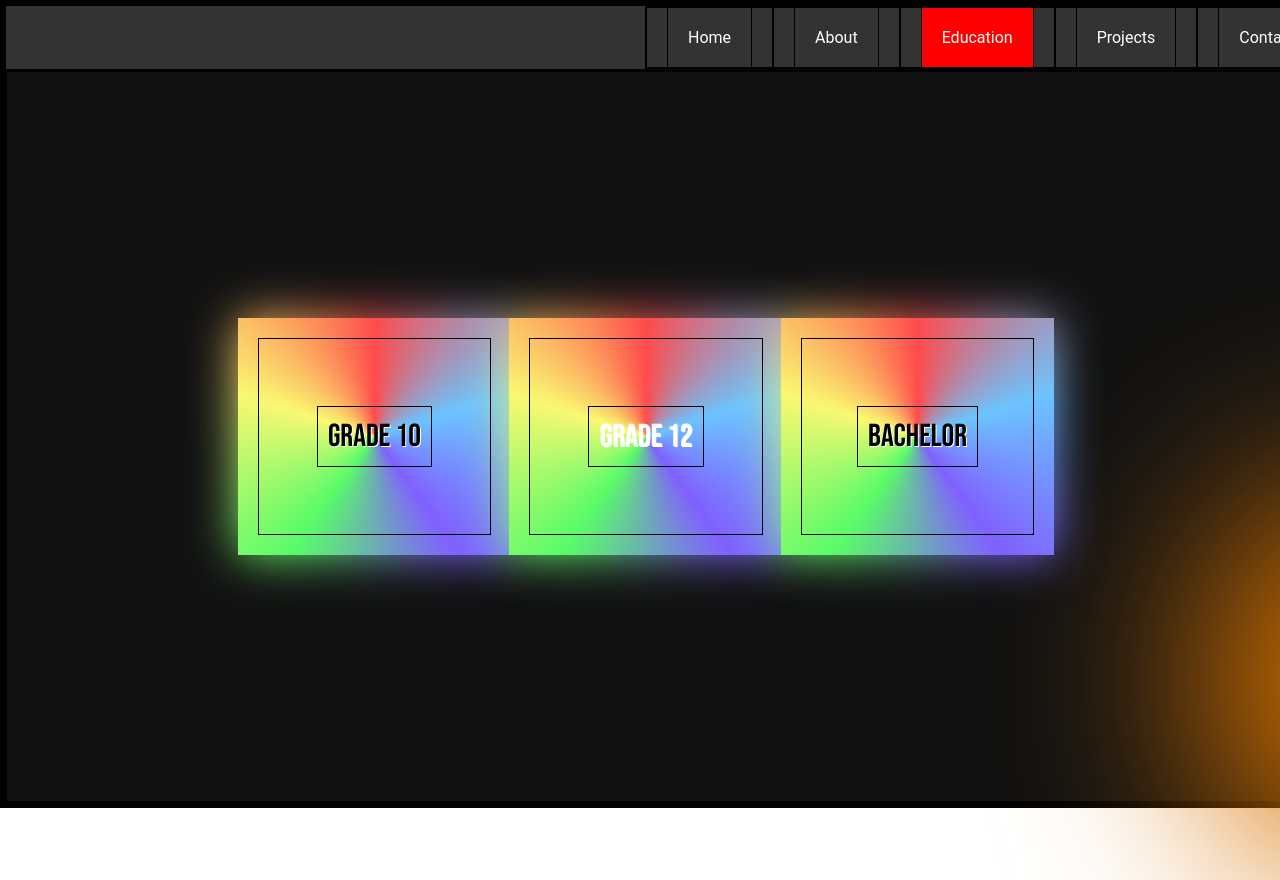
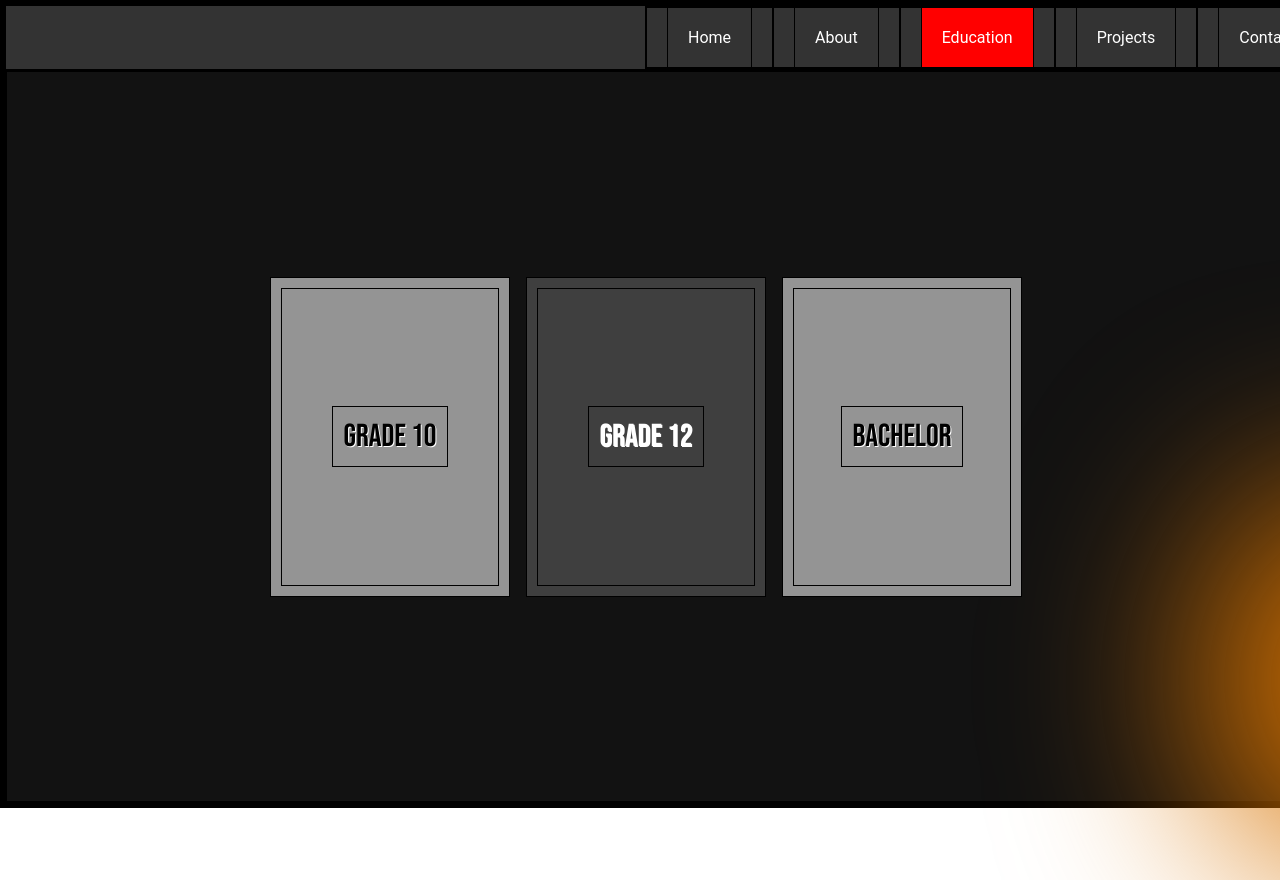
Before and after one commit to sanjograiofficial/portfolio-with-react, a React (Vite) app: page /education in a window 1280 px wide. Shown: the top 880 px of the page. Built offline with nearby package versions, Linux system fonts and the light colour scheme.

Commit message:
removed color border

```diff
--- a/src/pages/Education/card.css
+++ b/src/pages/Education/card.css
@@ -1,7 +1,6 @@
 .card-wrap {
-  border: 1px solid black;
-  height: 30%;
-  width: 20%;
+  height: 20rem;
+  width: 15rem;
   margin: 0.5rem;
   padding: 10px;
   font-size: 1.7rem;
@@ -13,7 +12,7 @@
   transition: transform ease 0.5s;
   position: relative;
 }
-.card-wrap::after,
+/* .card-wrap::after,
 .card-wrap::before {
   content: "";
   position: absolute;
@@ -28,7 +27,7 @@
     #ff4b4b
   );
   padding: 10px;
-}
+} */
 .card-wrap::before {
   filter: blur(1.5rem);
 }
```
